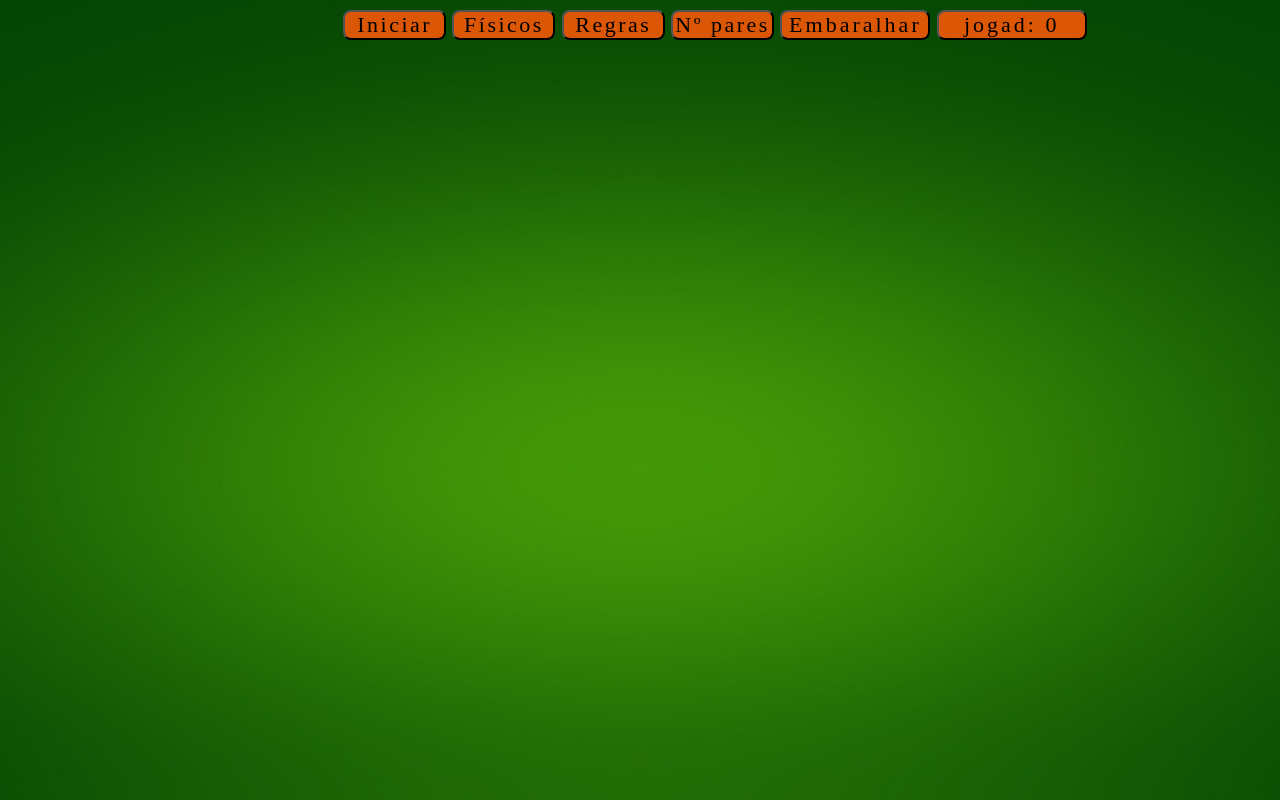
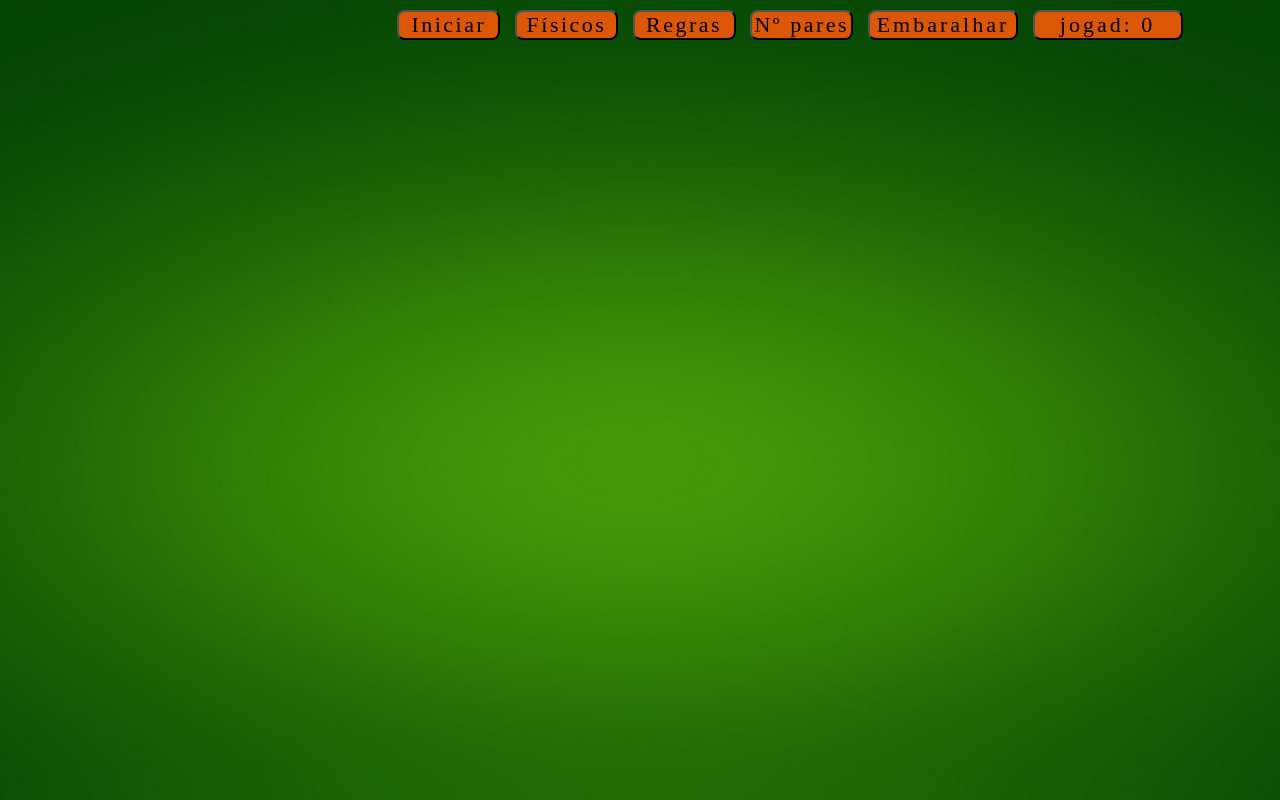
Before and after one commit to raian2209/jogo_da_memoria, a plain HTML site: page jogo/index.html in a window 1280 px wide. Shown: the top 800 px of the page. Drawn offline with Linux system fonts and the light colour scheme.

Commit message:
teste
teste

```diff
--- a/jogo/styles.css
+++ b/jogo/styles.css
@@ -121,11 +121,11 @@ body {
 }
 
 .centralise {
-  padding-left: 150px;
+  padding-left: 300px;
   margin: auto;
   display: flex;
   justify-content: center;
-  width: 900px;
+  width: 1100px;
 }
 
 .but1 {
```
